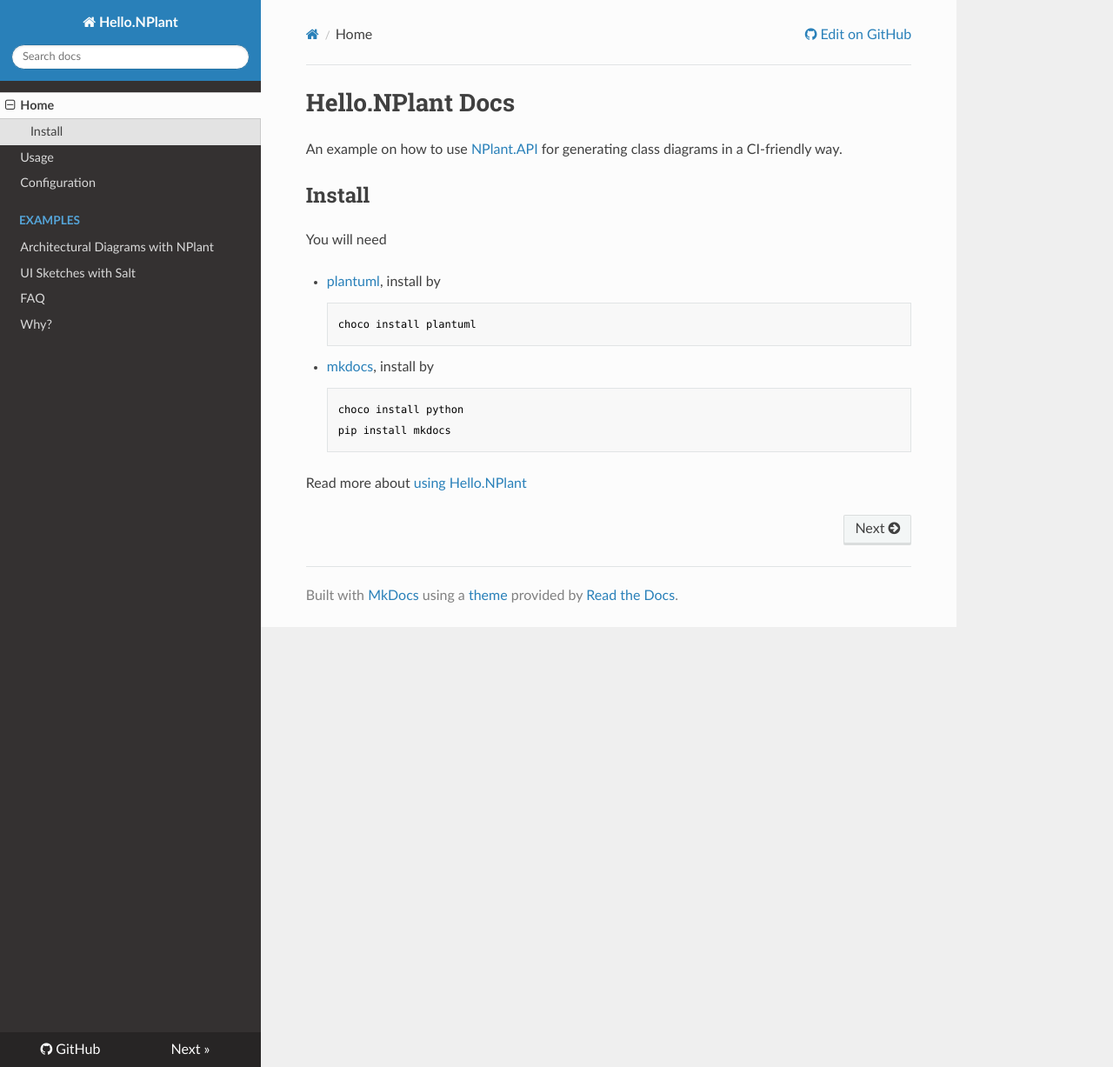
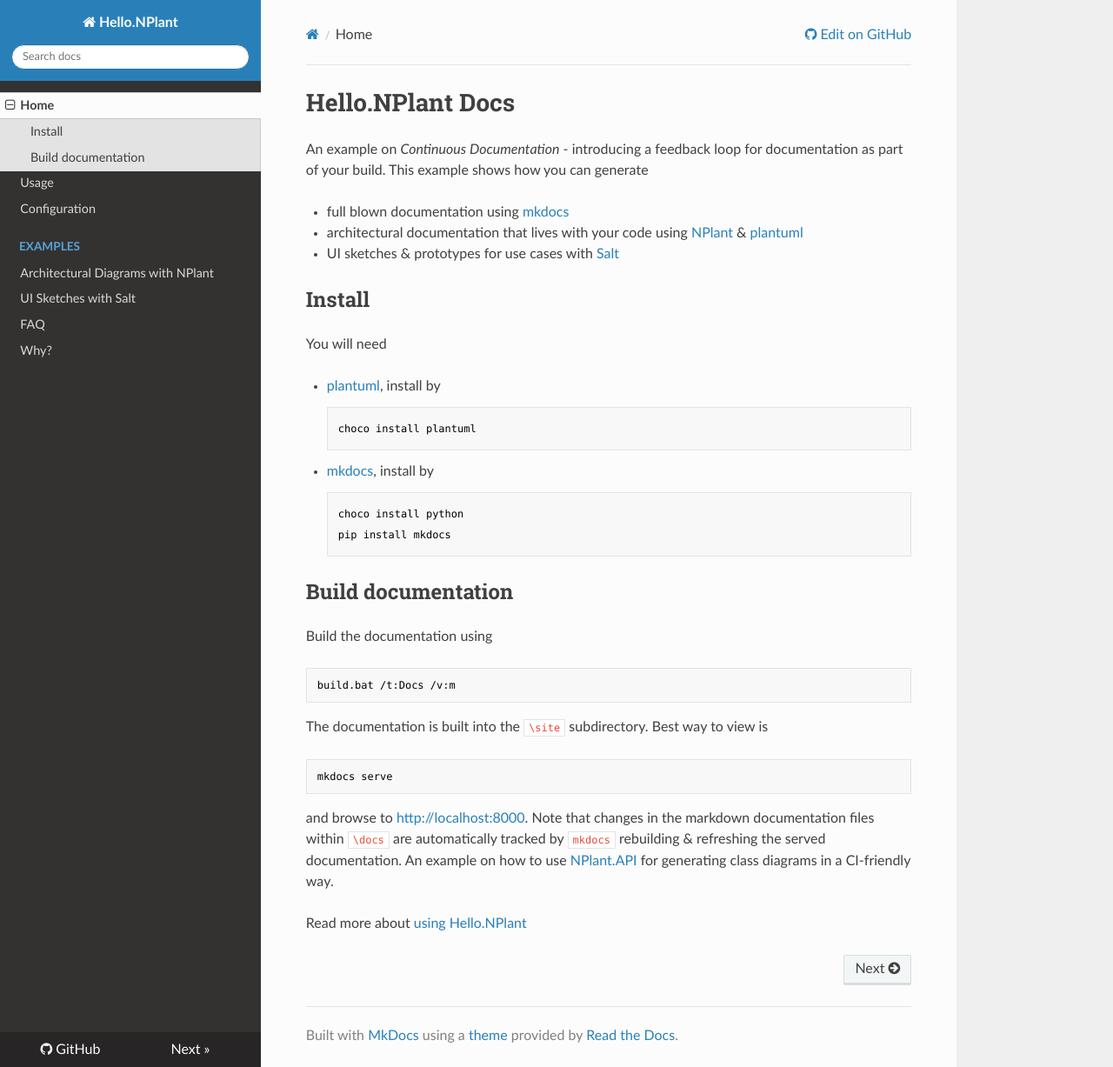
Before and after one commit to mkoertgen/hello.nplant, an MkDocs documentation site: the page built from docs/index.md, in a window 1280 px wide and 1227 px high. Shown: the whole window at 87% size. Built offline with MkDocs 1.6.1, drawn with Linux system fonts in a browser that asks for light colours; nearby versions of some CDN libraries; old or Windows-style settings are respelled for this version of MkDocs.

Commit message:
added license, updated readme (for salt)

```diff
--- a/docs/index.md
+++ b/docs/index.md
@@ -1,5 +1,10 @@
 # Hello.NPlant Docs
-An example on how to use [NPlant.API](https://github.com/nplant/nplant) for generating class diagrams in a CI-friendly way.
+
+An example on *Continuous Documentation* - introducing a feedback loop for documentation as part of your build. This example shows how you can generate
+
+- full blown documentation using [mkdocs](http://www.mkdocs.org/)
+- architectural documentation that lives with your code using [NPlant](https://github.com/nplant/nplant) & [plantuml](http://plantuml.com/)
+- UI sketches & prototypes for use cases with [Salt](http://plantuml.com/salt.html)
 
 ## Install
 
@@ -7,11 +12,24 @@
 
   - [plantuml](http://plantuml.sourceforge.net/), install by
 
-	    choco install plantuml
+		choco install plantuml
 
   - [mkdocs](http://www.mkdocs.org/), install by
 
-        choco install python
+		choco install python
 		pip install mkdocs
 
+## Build documentation
+
+Build the documentation using
+
+	build.bat /t:Docs /v:m
+
+The documentation is built into the `\site` subdirectory. Best way to view is
+
+	mkdocs serve
+
+and browse to [http://localhost:8000](http://localhost:8000). Note that changes in the markdown documentation files within `\docs` are automatically tracked by `mkdocs` rebuilding & refreshing the served documentation.
+An example on how to use [NPlant.API](https://github.com/nplant/nplant) for generating class diagrams in a CI-friendly way.
+
 Read more about [using Hello.NPlant](usage.md)
```
Also changed, not shown: ReadMe.md (+8 -5 lines), 1 other file.
